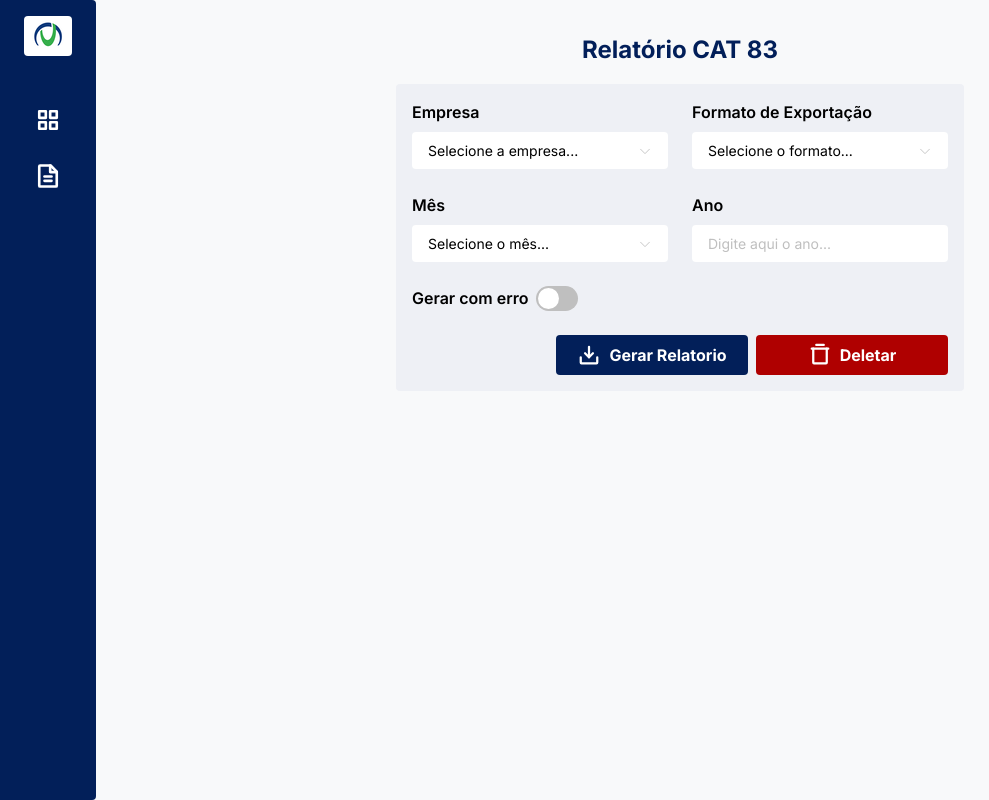
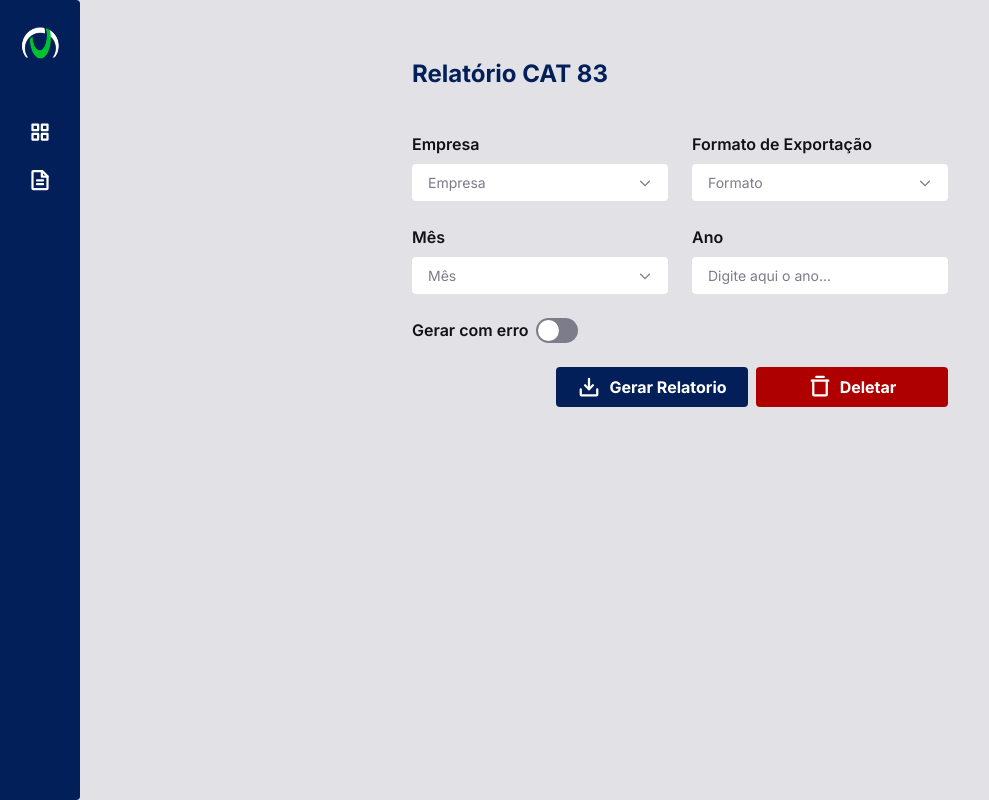
Before and after one commit to mboareto97/Cat83.React.App, a React (Vite) app: page /Relatorio in a window 1280 px wide. Shown: the whole page, without its empty margins (0-989 px from the left). Built offline with nearby package versions, Linux system fonts and the light colour scheme.

Commit message:
Ajustes interface

```diff
--- a/src/Menu.tsx
+++ b/src/Menu.tsx
@@ -15,7 +15,7 @@ export function Menu(props: MenuProps){
         <div className='flex w-screen h-full bg-gray-100 mobile:h-screen'>
             <SideBar.Root open={open}>
                 <SideBar.Icon open={open} onClick={() => setOpen(!open)}/>
-                <div className='flex flex-col w-full px-4 gap-2'>
+                <div className='flex flex-col w-full px-3 gap-2'>
                     <SideBar.Item open={open} childrenIcon={<SquaresFour weight='bold' />} path='/'>
                         {<a>Dashboad</a>}
                     </SideBar.Item>
@@ -24,9 +24,11 @@ export function Menu(props: MenuProps){
                     </SideBar.Item>
                 </div>
             </SideBar.Root>
-            <div id='content' className='flex flex-col w-full items-center py-8 gap-4 ml-20'>
-                <Heading >{props.title}</Heading>
-                {props.children}
+            <div id='content' className='flex flex-col w-full items-center py-14 px-8 ml-20'>
+                <div className='flex flex-col gap-10'>
+                    <Heading >{props.title}</Heading>
+                    {props.children}
+                </div>
             </div>
         </div>
     )
--- a/src/components/Button.tsx
+++ b/src/components/Button.tsx
@@ -17,7 +17,9 @@ function ButtonRoot({children, className}: ButtonRootProps){
                 'flex items-center justify-center w-full h-10',
                 'gap-2 py-3 px-4 bg-blue-900 rounded',
                 'cursor-pointer font-bold text-white text-sm',
+                'transition duration-300',
                 'hover:bg-blue-700 focus-within:ring-2',
+                'hover:shadow-md',
                 className
             )
         }>
--- a/src/components/Heading.tsx
+++ b/src/components/Heading.tsx
@@ -12,13 +12,13 @@ export function Heading({size = 'md', children, className}: HeadingProps) {
         {
             clsx
             (
-                'text-blue-900 font-bold',
+                'font-bold',
                 {
                     'text-lg': size === 'sm',
                     'text-xl': size === 'md',
                     'text-2xl': size === 'lg'
                 },
-                className
+                [className ? className : 'text-blue-900']
             )
         }>
             {children}
--- a/src/components/SelectInput.tsx
+++ b/src/components/SelectInput.tsx
@@ -19,8 +19,10 @@ export function SelectInput(props: SelectInputRootProps){
                     (
                         'inline-flex items-center justify-between w-full',
                         'py-2 px-4 rounded gap-2 bg-white outline-none',
-                        'text-xs',
-                        'focus-within:ring-2 ring-blue-700',
+                        'text-xs text-gray-300',
+                        'transition duration-500 ring-blue-700',
+                        'focus-within:ring-2 focus-within:text-blue-700',
+                        'hover:shadow-square',
                     )
                 }>
                     <SelectPrimitive.Value placeholder={placeholder} />
@@ -32,24 +34,17 @@ export function SelectInput(props: SelectInputRootProps){
                             'cursor-default text-gray-300'
                         )
                     }>
-                        <CaretDown />
+                        <CaretDown weight='bold'/>
                     </SelectPrimitive.Icon>
                 </SelectPrimitive.Trigger>
 
                 <SelectPrimitive.Content className='w-full rounded overflow-hidden bg-white'>
-                    <SelectPrimitive.ScrollUpButton className=
-                    {
-                        clsx
-                        (
-                            'flex items-center justify-center',
-                            'cursor-default'
-                        )
-                    }>
+                    <SelectPrimitive.ScrollUpButton className='flex items-center justify-center cursor-default'>
                         <SelectPrimitive.Icon>
                             <CaretUp />
                         </SelectPrimitive.Icon>
                     </SelectPrimitive.ScrollUpButton>
-                    <SelectPrimitive.Viewport className='p-1'>
+                    <SelectPrimitive.Viewport className='p-1 transition duration-500'>
                         {props.Data.map((option, index) => (
                             <SelectPrimitive.Item key={index} className=
                             {
@@ -57,8 +52,9 @@ export function SelectInput(props: SelectInputRootProps){
                                 (
                                     'relative flex items-center',
                                     'py-2 px-2 gap-1 rounded',
-                                    'outline-none select-none text-xs',
-                                    'hover:bg-blue-700 hover:text-white'
+                                    'outline-none select-none text-xs text-blue-700',
+                                    'transition duration-300',
+                                    'hover:bg-blue-700 hover:text-white',
                                 )
                             } value={option.Value}>
                                 <SelectPrimitive.ItemText>{option.Text}</SelectPrimitive.ItemText>
--- a/src/components/SideBar.tsx
+++ b/src/components/SideBar.tsx
@@ -3,7 +3,6 @@ import clsx from 'clsx';
 import { HtmlHTMLAttributes, ReactNode } from 'react';
 import { useNavigate } from 'react-router-dom';
 import { Text } from './Text';
-
 
 export interface SideBarRootProps {
     children: ReactNode;
@@ -19,7 +18,7 @@ function SideBarRoot(props: SideBarRootProps){
             clsx
             (
                 'fixed flex flex-col h-full items-center',
-                [props.open ? "w-64" : "w-24"],
+                [props.open ? "w-56" : "w-20"],
                 'py-4 px-2 gap-10 rounded-r bg-blue-900',
                 'duration-300',
                 props.className
@@ -40,15 +39,16 @@ function SideBarIcon (props: SideBarIconProps){
         {
             clsx
             (
-                'flex items-center h-10',
-                'p-2 gap-2 rounded bg-white cursor-pointer',
+                'flex items-center',
+                'p-2 gap-2 rounded cursor-pointer',
                 [!props.open && 'rotate-[360deg] duration-300']
             )
         } {...props}>
-            <img src=
+            <img className='h-10' src=
             {
-                !props.open ? '../../public/logo_32.svg' : '../../public/logo-marfrig_32.svg'
-            }>
+                !props.open ? '../../public/logoBranco.svg' : '../../public/logoCatBranco.svg'
+            }
+            >
             </img>
         </div>
     )
@@ -68,27 +68,40 @@ function SideBarItem(props: SideBarItemProps){
         {
             clsx
             (
-                'flex items-center w-full h-12 py-2 px-2',
+                'flex items-center w-full h-10 py-2 px-2',
                 [!props.open ? 'justify-center' : 'justify-start gap-2'],
                 'cursor-pointer rounded text-white',
+                'transition duration-300',
                 'hover:bg-blue-700',
             )
         } onClick=
         {
             () => navigate(props.path)
         }>
-            <div className='flex items-center'>
-                <Slot className='w-7 h-7'>
+            <div className=
+            {
+                clsx
+                (
+                    'flex items-center',
+                    [!props.open && 'absolute'],
+                )
+            }>
+                <Slot className='w-6 h-6'>
                     {props.childrenIcon}
                 </Slot>
             </div>
-            <div>
+            <div className={
+                clsx
+                (
+                    [!props.open ? 'opacity-0 duration-[1ms]' : 'visible opacity-100 duration-500'],
+                    'transition'
+                )
+            }>
                 <Text asChild className=
                 {
                     clsx
                     (
                         'font-semibold',
-                        [!props.open && 'hidden']
                     )
                 }>
                     {props.children}
--- a/src/components/Switch.tsx
+++ b/src/components/Switch.tsx
@@ -12,6 +12,7 @@ export function Switch({}: SwitchProps) {
                 'w-[42px] h-[25px]',
                 'bg-gray-300 rounded-full',
                 'checked:bg-green-400',
+                'hover:shadow-square transition duration-500'
             )
         }>
             <SwitchPrimitive.Thumb className=
@@ -22,6 +23,7 @@ export function Switch({}: SwitchProps) {
                     'bg-white rounded-full',
                     'transition-transform translate-x-[2px] will-change-transform',
                     'checked:translate-x-[19px]',
+                    'duration-500',
                 )
             }/>
         </SwitchPrimitive.Root>
--- a/src/components/Text.tsx
+++ b/src/components/Text.tsx
@@ -17,7 +17,7 @@ export function Text({size = 'md', children, asChild, className}: TextProps) {
         {
             clsx
             (
-                [className ? className : 'text-black font-sans'],
+                [className ? className : 'font-sans'],
                 {
                     'text-xs': size === 'sm',
                     'text-sm': size === 'md',
--- a/src/components/TextInput.tsx
+++ b/src/components/TextInput.tsx
@@ -13,7 +13,9 @@ function TextInputRoot(props: TextInputRootProps){
             (
                 'flex items-center w-64',
                 'py-2 px-4 gap-3 rounded bg-white',
-                'focus-within:ring-2 ring-blue-700'
+                'cursor-pointer transition duration-500',
+                'focus-within:ring-2 ring-blue-700',
+                'hover:shadow-square',
             )
         }>
             {props.children}
@@ -31,7 +33,10 @@ function TextInputInput(props: TextInputInputProps){
                 clsx
                 (
                     'flex-1',
-                    'outline-none bg-transparent','text-black text-xs placeholder:text-gray-300'
+                    'outline-none bg-transparent cursor-pointer',
+                    'text-gray-300 text-xs placeholder:text-gray-300',
+                    'focus:placeholder:text-blue-700',
+                    'focus:text-blue-700',
                 )
             }
             {...props}
--- a/src/pages/Relatorio.tsx
+++ b/src/pages/Relatorio.tsx
@@ -31,28 +31,28 @@ export function Relatorio() {
     }
 
     return(
-        <form className='flex flex-col justify-center p-4 gap-6 rounded bg-gray-200'>
+        <form className='flex flex-col gap-6 text-gray-900'>
             <div className='flex flex-col items-center gap-6 tablet:flex-row'>
-                <div className="flex flex-col justify-between gap-6 desktop:flex-row">
+                <div className="flex flex-col gap-6 desktop:flex-row">
                     <label htmlFor="Empresa" className="flex flex-col gap-2">
                         <Text className="font-semibold">Empresa</Text>
-                        <SelectInput Data={Empresas} Placeholder='Selecione a empresa...'/>
+                        <SelectInput Data={Empresas} Placeholder='Empresa'/>
                     </label>
                     <label htmlFor="Mes" className="flex flex-col gap-2">
                         <Text className="font-semibold">Mês</Text>
-                        <SelectInput Data={Meses} Placeholder='Selecione o mês...'/>
+                        <SelectInput Data={Meses} Placeholder='Mês'/>
                     </label>
                 </div>
-                <div className="flex flex-col justify-between gap-6 desktop:flex-row">
+                <div className="flex flex-col gap-6 desktop:flex-row">
                     <label htmlFor="Formato" className="flex flex-col gap-2">
                         <Text className="font-semibold">Formato de Exportação</Text>
-                        <SelectInput Data={Formato} Placeholder='Selecione o formato...' />
+                        <SelectInput Data={Formato} Placeholder='Formato' />
                     </label>
 
                     <label htmlFor="Ano" className="flex flex-col gap-2">
                         <Text className="font-semibold">Ano</Text>
                         <TextInput.Root>
-                            <TextInput.Input maxLength={4} type="number" placeholder="Digite aqui o ano..." />
+                            <TextInput.Input maxLength={4} type="year" placeholder="Digite aqui o ano..." />
                         </TextInput.Root>
                     </label>
                 </div>
--- a/tailwind.config.cjs
+++ b/tailwind.config.cjs
@@ -29,9 +29,10 @@ module.exports = {
       white: '#fff',
 
       gray: {
-        300: '#bfbfbf',
-        200: '#eef0f5',
-        100: '#f8f9fa'
+        900: '#121214',
+        300: '#7C7C8A',
+        200: '#C4C4CC',
+        100: '#E1E1E6'
       },
 
       blue: {
@@ -54,6 +55,9 @@ module.exports = {
       fontFamily: {
         sans: [ 'Inter', 'sans-serif' ]
       },
+      boxShadow: {
+        'square': '0px 0px 5px 3px rgba(0, 0, 0, 0.3)',
+      },
     },
   },
   plugins: [
```
Also changed, not shown: public/logoBranco.svg (added), public/logoCatBranco.svg (added).
